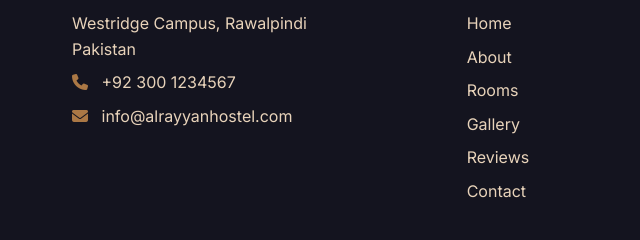
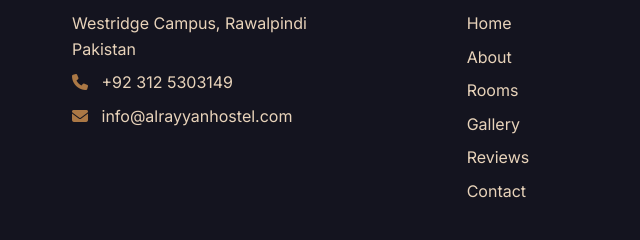
Before and after one commit to Ammara-khann/Al-Rayyan-hostel, a website: page index.html in a window 1280 px wide. Shown: the part 3588-3828 px from the top of the page, 0-640 px from the left. Drawn offline with Linux system fonts and the light colour scheme.

```diff
--- a/index.html
+++ b/index.html
@@ -224,7 +224,7 @@
                 <div class="footer-col">
                     <h4><i class="fas fa-hotel"></i> Al Rayyan Girls Hostel</h4>
                     <p>Westridge Campus, Rawalpindi<br />Pakistan</p>
-                    <p><i class="fas fa-phone"></i> +92 300 1234567</p>
+                    <p><i class="fas fa-phone"></i> +92 312 5303149</p>
                     <p><i class="fas fa-envelope"></i> info@alrayyanhostel.com</p>
                 </div>
                 <div class="footer-col">
```
Also changed, not shown: contact.html (+1 -1 lines).
